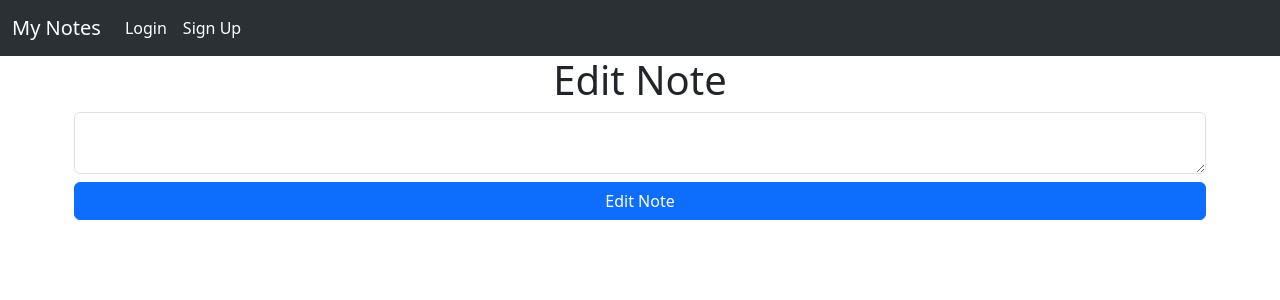
After one commit to sdglitched/flask-notes-app, a Flask app: page /edit-note in a window 1280 px wide. The commit adds this page. Shown: the top 300 px of the page. Run offline with Flask 3, Linux system fonts and the light colour scheme.

Commit message:
adding edit functionality

```diff
--- a/webapp/static/index.js
+++ b/webapp/static/index.js
@@ -6,3 +6,12 @@ function deleteNote(noteId){
         window.location.href = '/';
     });
 }
+
+function editNote(noteId){
+    fetch('edit-note', {
+        method: 'POST',
+        body: JSON.stringify({noteId: noteId})
+    }).then((_res) => {
+        window.location.href = '/edit-note';
+    });
+}
--- /dev/null
+++ b/webapp/templates/editNote.html
@@ -0,0 +1,13 @@
+{% extends "base.html" %}
+
+{% block title%}
+    My Notes - Edit Note
+{% endblock %}
+
+{% block content %}
+    <h1 style="text-align: center;">Edit Note</h1>
+    <form class="row gy-2 gx-3 align-items-center" method="POST">
+        <textarea name="note" id="note" class="form-control"></textarea>
+        <button type="submit" class="btn btn-primary">Edit Note</button>
+    </form>
+{% endblock %}
--- a/webapp/templates/home.html
+++ b/webapp/templates/home.html
@@ -10,6 +10,10 @@
         {% for note in user.note %}
             <li class="list-group-item">
                 {{ note.note }}
+                <button type="button" class="btn float-end" id="btn-edit">
+                    <a href="/edit-note"><span class="badge text-bg-secondary">Edit</span></a>
+                    <!-- <span class="badge text-bg-secondary">Edit</span> -->
+                </button>
                 <button type="button" class="btn-close float-end" id="btn-close" onclick="deleteNote({{note.id}})"></button>
             </li>
         {% endfor %}
--- a/webapp/views.py
+++ b/webapp/views.py
@@ -1,4 +1,4 @@
-from flask import Blueprint, render_template, request, flash, jsonify
+from flask import Blueprint, render_template, request, redirect, url_for, flash, jsonify
 from flask_login import login_required, current_user
 from .models import Note
 from webapp import db
@@ -22,7 +22,6 @@ def home():
 @views.route('/delete-note', methods=['POST'])
 def delete_note():
     note = json.loads(request.data)
-    print(note)
     note_id = note['noteId']
     note = Note.query.get(note_id)
     if note:
@@ -30,3 +29,13 @@ def delete_note():
             db.session.delete(note)
             db.session.commit()
     return jsonify({})
+
+@views.route('/edit-note', methods=['GET', 'POST'])
+def edit_note():
+    note = request.form.get('note')
+    if note:
+        Note.query.get(current_user.id).note = note
+        db.session.commit()
+        flash('Note edited!', category = 'success')
+        return redirect(url_for('views.home'))
+    return render_template("editNote.html", user = current_user)
```
